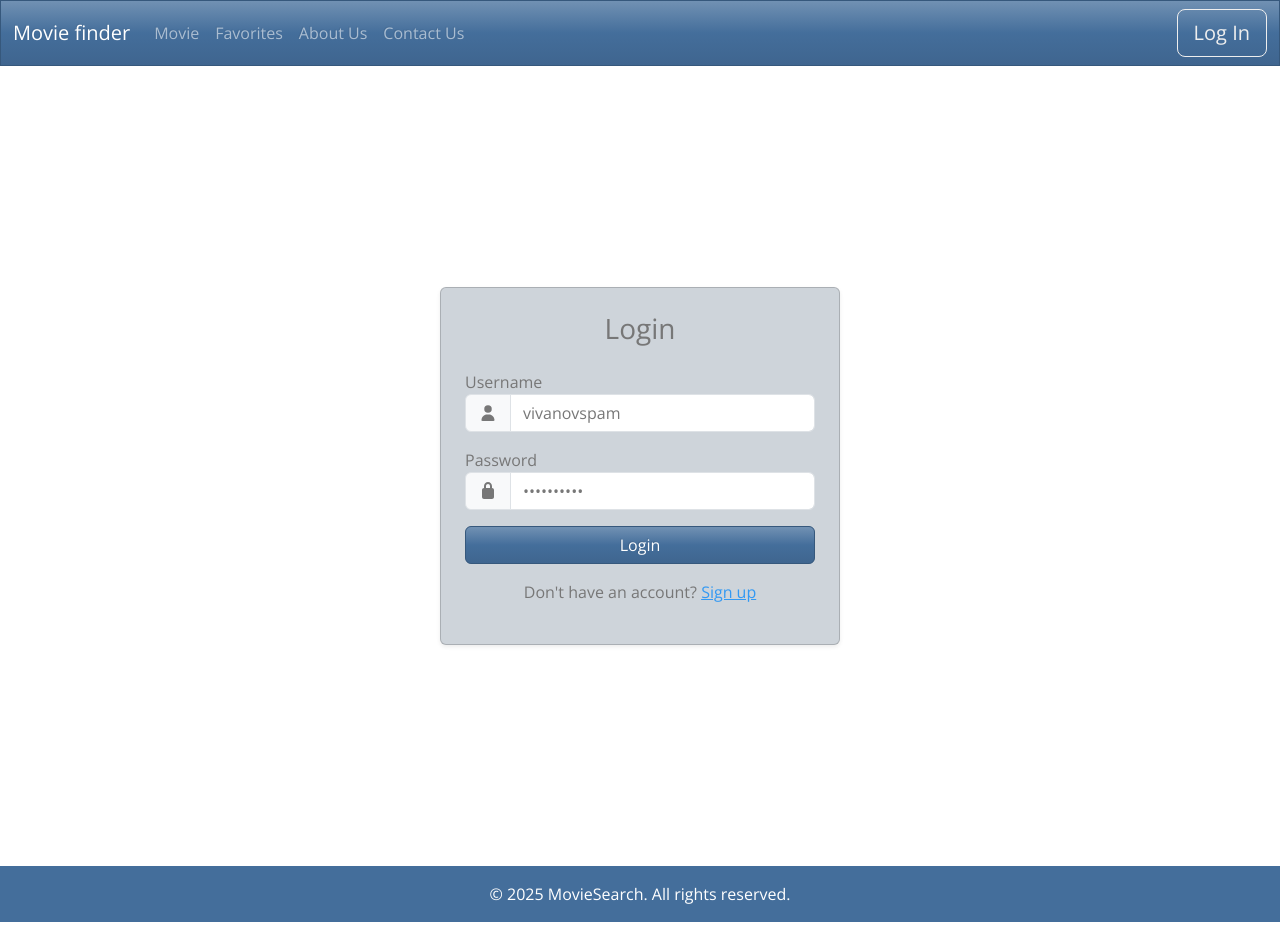
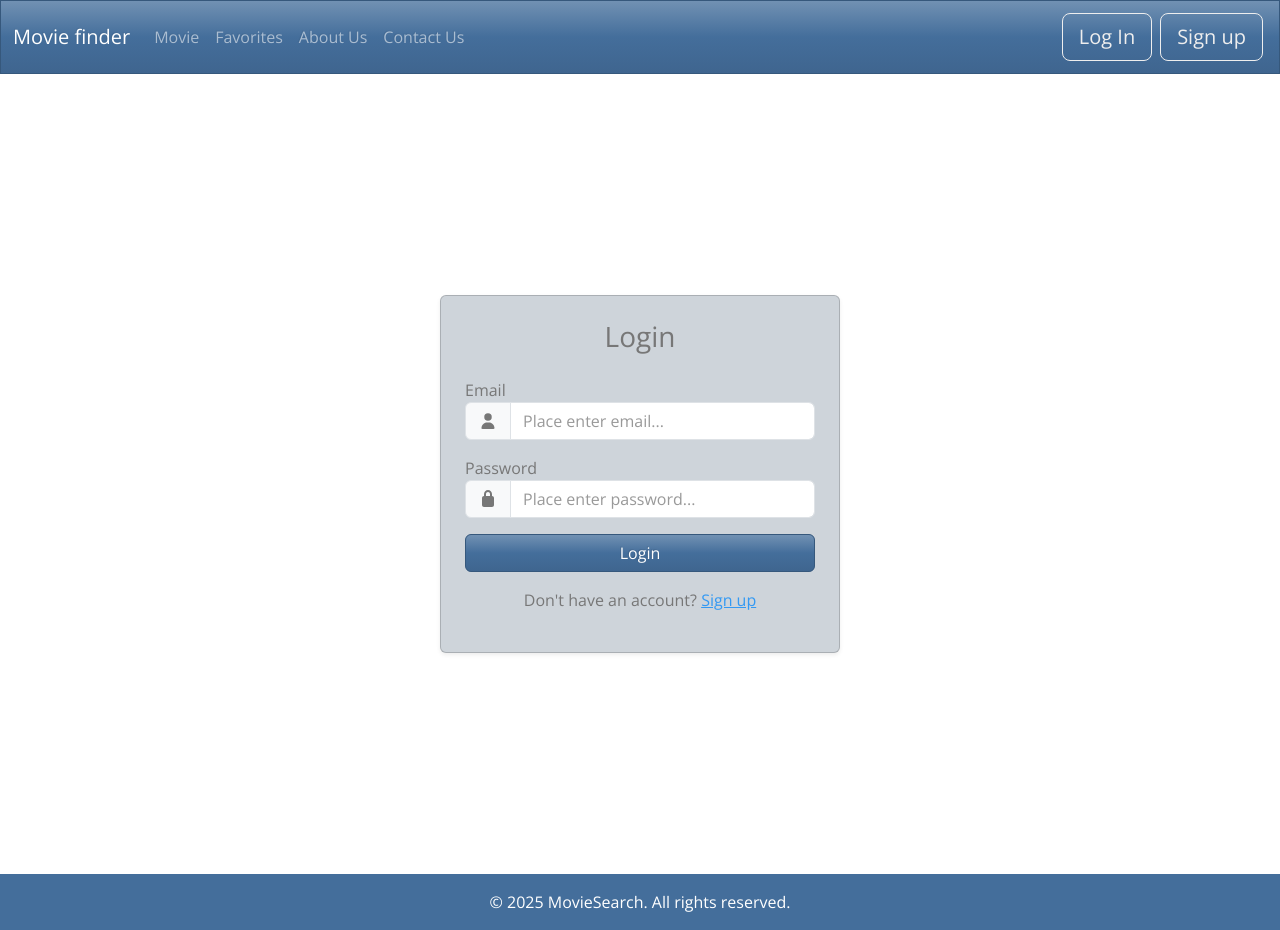
Before and after one commit to ventsislavivanov/react-exam, a React (Vite) app: page /login in a window 1280 px wide. Built offline with nearby package versions, Linux system fonts and the light colour scheme.

Commit message:
Integrate Firebase authentication
Added Firebase configuration and integrated Firebase authentication into login and sign-up components. Updated auth services and Redux auth slice to use Firebase. Updated package.json to include Firebase dependency.

```diff
--- a/package.json
+++ b/package.json
@@ -19,6 +19,7 @@
 		"axios": "^1.13.2",
 		"bootstrap": "^5.3.8",
 		"bootswatch": "^5.3.8",
+		"firebase": "^12.6.0",
 		"react": "^19.2.0",
 		"react-dom": "^19.2.0",
 		"react-hook-form": "^7.66.1",
--- a/src/components/auth/login/Login.jsx
+++ b/src/components/auth/login/Login.jsx
@@ -1,15 +1,19 @@
-import { Link, useSearchParams } from "react-router";
+import { Link, useNavigate } from "react-router";
 import { FormProvider, useForm } from "react-hook-form";
 import FormInput from "../../form-elements/form-input/FormInput.jsx";
-import { generationRequestToken, buildAuthUrl } from "../../../services/authServices.js";
+import { signInWithEmailAndPassword } from "firebase/auth"
+import { auth } from "../../../configs/firebase.js";
+import { login } from "../../../store/authSlice.js";
+import { useDispatch } from "react-redux";
 
 const intialValues = {
-	username: 'vivanovspam',
-	password: 'eUXz5@Zn#0'
+	email: '',
+	password: ''
 };
 
 export default function Login() {
-	const [searchParams] = useSearchParams();
+	const navigate = useNavigate();
+	const dispatch = useDispatch();
 
 	const methods = useForm({
 		defaultValues: intialValues,
@@ -23,17 +27,16 @@ export default function Login() {
 		reset
 	} = methods;
 
-	const loginHandler = async () => {
+	const loginHandler = async (data) => {
+		const { email, password } = data;
 		try {
-			const { request_token } = await generationRequestToken();
-			const returnUrl = searchParams.get("returnUrl") || undefined;
+			await signInWithEmailAndPassword(auth, email, password);
 
-			const authUrl = await buildAuthUrl(request_token, returnUrl);
-			window.location.href = authUrl;
+			reset();
+			dispatch(login({ email }));
+			navigate('/');
 		} catch (err) {
-			console.error(err);
-		} finally {
-			reset();
+			alert(err.message)
 		}
 	};
 
@@ -42,13 +45,17 @@ export default function Login() {
 	};
 
 	const buildFieldRules = {
-		username: {
-			required: 'Username is required',
-			minLength: { value: 6, message: 'Username must be at least 8 characters long' }
+		email: {
+			required: 'Email is required',
+			minLength: { value: 6, message: 'Email must be at least 8 characters long' },
+			pattern: {
+				value: /\S+@\S+\.\S+/,
+				message: "Entered value does not match email format"
+			},
 		},
 		password: {
 			required: 'Password is required',
-			minLength: { value: 3, message: 'Password must be at least 3 characters long' }
+			minLength: { value: 6, message: 'Password must be at least 6 characters long' }
 		}
 	};
 
@@ -63,10 +70,10 @@ export default function Login() {
 					<FormProvider {...methods}>
 						<form onSubmit={handleSubmit(loginHandler, onInvalid)}>
 							<FormInput
-								name="username"
+								name="email"
 								rules={buildFieldRules.username}
-								placeholder="Place enter username..."
-								label="Username"
+								placeholder="Place enter email..."
+								label="Email"
 								icon={['fas', 'user']}
 							/>
 
--- a/src/components/auth/sign-up/SignUp.jsx
+++ b/src/components/auth/sign-up/SignUp.jsx
@@ -2,6 +2,13 @@ import { FormProvider, useForm } from "react-hook-form";
 import FormInput from "../../form-elements/form-input/FormInput.jsx";
 import FormRadio from "../../form-elements/form-radio/FormRadio.jsx";
 import { validationRules as vr} from "../../../helpers/validationRules.js";
+import { createUserWithEmailAndPassword } from "firebase/auth"
+import { auth, db } from "../../../configs/firebase.js";
+import { doc, setDoc } from "firebase/firestore"
+import { useEffect } from "react";
+import { login } from "../../../store/authSlice.js";
+import { useNavigate } from "react-router";
+import { useDispatch } from "react-redux";
 
 const intialValues = {
 	fullName: '',
@@ -13,6 +20,9 @@ const intialValues = {
 	dob: ''
 }
 export default function SignUp() {
+	const navigate = useNavigate();
+	const dispatch = useDispatch();
+
 	const methods = useForm({
 		defaultValues: intialValues,
 		mode: 'onTouched',
@@ -23,12 +33,34 @@ export default function SignUp() {
 	const {
 		handleSubmit,
 		reset,
-		watch
+		watch,
+		setValue
 	} = methods;
 
-	const registerHandler = () => {
-		console.log('in')
-		reset();
+	const registerHandler = async (data) => {
+		const { fullName, email, password, pin, address, dob } = data;
+
+		try {
+			const { user } = await createUserWithEmailAndPassword(
+				auth,
+				email,
+				password
+			);
+
+			await setDoc(doc(db, "users", user.uid), {
+				fullName,
+				email,
+				pin,
+				address,
+				dob
+			});
+
+			reset();
+			dispatch(login(user));
+			navigate('/');
+		} catch (err) {
+			alert(err.message);
+		}
 	}
 
 	const onInvalid = (errors) => {
@@ -52,7 +84,7 @@ export default function SignUp() {
 		},
 		password: {
 			required: 'Password is required',
-			minLength: { value: 3, message: 'Password must be at least 3 characters long' },
+			minLength: { value: 6, message: 'Password must be at least 6 characters long' },
 			maxLength: { value: 10, message: 'Password must be at most 10 characters long' },
 			pattern: {
 				value: /[A-Za-z0-9]/,
@@ -81,6 +113,43 @@ export default function SignUp() {
 			required: 'Gender is required'
 		},
 	}
+
+	const extractBirthDate = (pin) => {
+		let year = pin.substring(0, 2);
+		let month = pin.substring(2, 4);
+		const day = pin.substring(4, 6);
+
+		if (month >= 40 && month <= 52) {
+			month = month - 40;
+			year = 20 + year;
+		}
+		else if (month >= 20 && month <= 32) {
+			month = month - 20;
+			year = 18 + year;
+		}
+		else if (month >= 1 && month <= 12) {
+			month = +month;
+			year = 19 + year;
+		}
+
+		if (month <= 9)
+			month = `0${month}`;
+
+		return `${day}/${month}/${year}`;
+	}
+
+	const pinValue = watch('pin') || '';
+
+	useEffect(() => {
+		if (!pinValue || pinValue.length < 6) {
+			setValue('dob', '', { shouldValidate: true, shouldDirty: true });
+			return;
+		}
+
+		const dob = extractBirthDate(pinValue);
+		setValue('dob', dob, { shouldValidate: true, shouldDirty: true });
+
+	}, [pinValue, setValue]);
 
 	return (
 		<div className="container">
@@ -160,6 +229,7 @@ export default function SignUp() {
 												rules={buildFieldRules.dob}
 												placeholder="Date of Birth"
 												icon={['fas', 'calendar']}
+												disabled={true}
 											/>
 										</div>
 									</div>
--- a/src/components/header/Header.jsx
+++ b/src/components/header/Header.jsx
@@ -1,7 +1,8 @@
-import { Link } from "react-router";
+import { Link, useNavigate } from "react-router";
 import styles from './Header.module.css';
 import { useDispatch, useSelector } from "react-redux";
 import { logout } from "../../store/authSlice.js";
+import { logoutFirebase } from "../../services/authServices.js";
 
 const links = [
 	{ name: '', label: 'Movie' },
@@ -11,8 +12,20 @@ const links = [
 ];
 
 export default function Header() {
+	const navigate = useNavigate();
 	const dispatch = useDispatch();
-	const isLogin = useSelector((state) => state.auth.success);
+	const isAuth = useSelector((s) => s.auth.isAuth);
+	const loggedUserEmail = useSelector((s) => s.auth.user?.email);
+
+	const logoutHandle = async () => {
+		try {
+			await logoutFirebase();
+			dispatch(logout());
+			navigate('/login');
+		} catch (err) {
+			alert(err.message);
+		}
+	};
 
 	return (
 		<nav
@@ -46,27 +59,21 @@ export default function Header() {
 					</ul>
 
 					<ul className="navbar-nav">
-						{!isLogin && (
-							<li className="nav-item">
-								<Link to="/login"
-									  className="btn btn-outline-light btn-lg"
-									  role="button"
-								>
-									Log In
-								</Link>
-							</li>
-						)}
+						{isAuth
+							? (
+								<>
+									<span className="navbar-text">{loggedUserEmail}</span>
+									<button type="button" className="btn btn-outline-light btn-lg" onClick={logoutHandle}>Log out</button>
+								</>
+							)
+							: (
+								<>
+									<Link to="/login" className="btn btn-outline-light btn-lg m-1" role="button">Log In</Link>
 
-						{isLogin && (
-							<li className="nav-item">
-								<button type="button"
-										className="btn btn-outline-light btn-lg"
-										onClick={() => dispatch(logout())}
-								>
-									Log out
-								</button>
-							</li>
-						)}
+									<Link to="/sign-up" className="btn btn-outline-light btn-lg m-1" role="button">Sign up</Link>
+								</>
+							)
+						}
 					</ul>
 				</div>
 			</div>
--- /dev/null
+++ b/src/configs/firebase.js
@@ -0,0 +1,16 @@
+import { initializeApp } from "firebase/app";
+import { getAuth } from "firebase/auth"
+import { getFirestore } from "firebase/firestore"
+
+const firebaseConfig = {
+	apiKey: "AIzaSyDaemHS_-hFYmKcWsUhA3C-ByNnbJ4Cpuk",
+	authDomain: "tmdb-movies-2810c.firebaseapp.com",
+	projectId: "tmdb-movies-2810c",
+	storageBucket: "tmdb-movies-2810c.firebasestorage.app",
+	messagingSenderId: "73273024586",
+	appId: "1:73273024586:web:1d0664eebeda7d97ef86b3"
+};
+
+const app = initializeApp(firebaseConfig);
+export const auth = getAuth(app);
+export const db = getFirestore(app);
--- a/src/services/authServices.js
+++ b/src/services/authServices.js
@@ -1,5 +1,8 @@
 import axiosTheMovieDb from "../configs/axios.js";
 import { apiKey } from "../configs/api.js";
+
+import { signOut } from 'firebase/auth';
+import { auth } from '../configs/firebase.js'
 
 export async function generationRequestToken() {
 	try {
@@ -11,13 +14,6 @@ export async function generationRequestToken() {
 	}
 }
 
-export async function buildAuthUrl(requestToken, returnUrl) {
-	const baseApproved = 'http://localhost:5173/approved';
-	const approvedWithReturn = returnUrl
-		? `${baseApproved}?returnUrl=${encodeURIComponent(returnUrl)}`
-		: baseApproved;
-	return `https://www.themoviedb.org/authenticate/${requestToken}?redirect_to=${encodeURIComponent(approvedWithReturn)}`;
-}
 
 export async function createSession(requestToken) {
 	try {
@@ -53,3 +49,7 @@ export async function deleteSession(sessionId) {
 export function  getToken() {
 	return "eyJhbGciOiJIUzI1NiJ9.eyJhdWQiOiJlY2U1MTM1NzA4NjlhNTJiNzI1NTRhNThjMGQ3OTI0OCIsIm5iZiI6MTczNjE1NDY4Mi40ODgsInN1YiI6IjY3N2I5ZTNhZDliMGU3MGQ1ZDcyNDcwMyIsInNjb3BlcyI6WyJhcGlfcmVhZCJdLCJ2ZXJzaW9uIjoxfQ.IEFrQNmFDvlOqsGtAAkguAd_xbXyQiZpB_59XUJMrvw";
 }
+
+export async function logoutFirebase() {
+	await signOut(auth);
+}
--- a/src/store/authSlice.js
+++ b/src/store/authSlice.js
@@ -1,8 +1,8 @@
 import { createSlice } from "@reduxjs/toolkit";
 
 const initialState = {
-	sessionId: null,
-	success: false,
+	user: null,
+	isAuth: false
 };
 
 const authSlice = createSlice({
@@ -10,14 +10,13 @@ const authSlice = createSlice({
 	initialState,
 	reducers: {
 		login(state, action) {
-			state.sessionId = action.payload.sessionId;
-			state.success = action.payload.success;
+			state.user = action.payload.email
+			state.isAuth = true;
 		},
-
 		logout(state) {
-			state.sessionId = null;
-			state.success = false;
-		}
+			state.user = null;
+			state.isAuth = false;
+		},
 	}
 });
 
```
Also changed, not shown: 1 other file (tests, documents, lock files or other folders).
